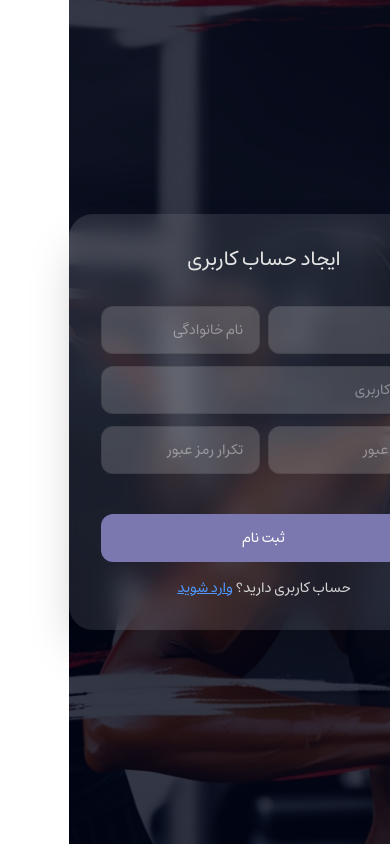
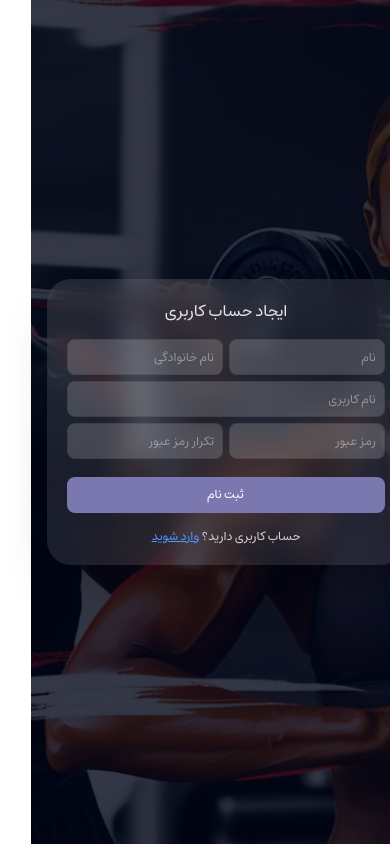
Before and after one commit to itsDonya/ultra-fit, a Nuxt app: page /register in a window 390 px wide. Built offline with nearby package versions, Linux system fonts and the light colour scheme.

Commit message:
feat(auth): responsive Register page

```diff
--- a/layouts/auth.vue
+++ b/layouts/auth.vue
@@ -7,7 +7,7 @@
 
     <!-- form -->
     <div
-      class="w-[480px] p-8 bg-white/10 backdrop-blur-md flex items-center justify-center rounded-3xl shadow-2xl z-10">
+      class="w-11/12 sm:w-[480px] p-5 sm:p-8 bg-white/10 backdrop-blur-md flex items-center justify-center rounded-3xl shadow-2xl z-10">
       <slot></slot>
     </div>
   </article>
--- a/pages/register.vue
+++ b/pages/register.vue
@@ -1,24 +1,25 @@
 <template>
   <form
     @keydown.enter="registerUser"
-    class="w-full flex flex-col items-center justify-center gap-8">
-    <h1 class="text-xl text-neutral-200">ایجاد حساب کاربری</h1>
+    class="w-full flex flex-col items-center justify-center gap-4 sm:gap-8">
+    <h1 class="sm:text-xl text-neutral-200">ایجاد حساب کاربری</h1>
 
-    <div class="w-full flex flex-col items-center justify-start gap-3">
-      <div class="w-full flex items-center justify-center gap-2">
+    <div
+      class="w-full flex flex-col items-center justify-start gap-1.5 sm:gap-3">
+      <div class="w-full flex items-center justify-center gap-1.5 sm:gap-2">
         <!-- first name -->
         <input
           type="text"
           placeholder="نام"
           v-model="data.firstName"
-          class="w-full h-12 p-4 text-white bg-neutral-200/20 border border-white/20 placeholder:text-white/40 focus:border-secondary rounded-xl-tw transition-all duration-200" />
+          class="w-full h-9 sm:h-12 p-2 sm:p-4 text-xs sm:text-base text-white bg-neutral-200/20 border border-white/20 placeholder:text-white/40 focus:border-secondary rounded-lg sm:rounded-xl-tw transition-all duration-200" />
 
         <!-- lastname -->
         <input
           type="text"
           placeholder="نام خانوادگی"
           v-model="data.lastName"
-          class="w-full h-12 p-4 text-white bg-neutral-200/20 border border-white/20 placeholder:text-white/40 focus:border-secondary rounded-xl-tw transition-all duration-200" />
+          class="w-full h-9 sm:h-12 p-2 sm:p-4 text-xs sm:text-base text-white bg-neutral-200/20 border border-white/20 placeholder:text-white/40 focus:border-secondary rounded-lg sm:rounded-xl-tw transition-all duration-200" />
       </div>
 
       <!-- user name -->
@@ -26,22 +27,22 @@
         type="text"
         placeholder="نام کاربری"
         v-model="data.username"
-        class="w-full h-12 p-4 text-white bg-neutral-200/20 border border-white/20 placeholder:text-white/40 focus:border-secondary rounded-xl-tw transition-all duration-200" />
+        class="w-full h-9 sm:h-12 p-2 sm:p-4 text-xs sm:text-base text-white bg-neutral-200/20 border border-white/20 placeholder:text-white/40 focus:border-secondary rounded-lg sm:rounded-xl-tw transition-all duration-200" />
 
-      <div class="w-full flex items-center justify-center gap-2">
+      <div class="w-full flex items-center justify-center gap-1.5 sm:gap-2">
         <!-- password -->
         <input
           type="password"
           placeholder="رمز عبور"
           v-model="data.password"
-          class="w-full h-12 p-4 text-white bg-neutral-200/20 border border-white/20 placeholder:text-white/40 focus:border-secondary rounded-xl-tw transition-all duration-200" />
+          class="w-full h-9 sm:h-12 p-2 sm:p-4 text-xs sm:text-base text-white bg-neutral-200/20 border border-white/20 placeholder:text-white/40 focus:border-secondary rounded-lg sm:rounded-xl-tw transition-all duration-200" />
 
         <!-- confirm password -->
         <input
           type="password"
           placeholder="تکرار رمز عبور"
           v-model="confirmPassword"
-          class="w-full h-12 p-4 text-white bg-neutral-200/20 border border-white/20 placeholder:text-white/40 focus:border-secondary rounded-xl-tw transition-all duration-200" />
+          class="w-full h-9 sm:h-12 p-2 sm:p-4 text-xs sm:text-base text-white bg-neutral-200/20 border border-white/20 placeholder:text-white/40 focus:border-secondary rounded-lg sm:rounded-xl-tw transition-all duration-200" />
       </div>
 
       <p
@@ -62,13 +63,13 @@
         :loading="loading"
         :disabled="!validData || loading"
         @click.prevent="registerUser"
-        class="w-full h-12">
-        <span class="text-white">ثبت نام</span>
+        class="w-full h-9 sm:h-12 rounded-lg sm:rounded-xl">
+        <span class="text-xs sm:text-base">ثبت نام</span>
       </v-btn>
 
       <!-- login -->
       <nuxt-link to="/login">
-        <p class="text-sm text-neutral-300">
+        <p class="text-xs sm:text-sm text-neutral-300">
           حساب کاربری دارید؟
           <span class="text-secondary underline">وارد شوید</span>
         </p>
```
